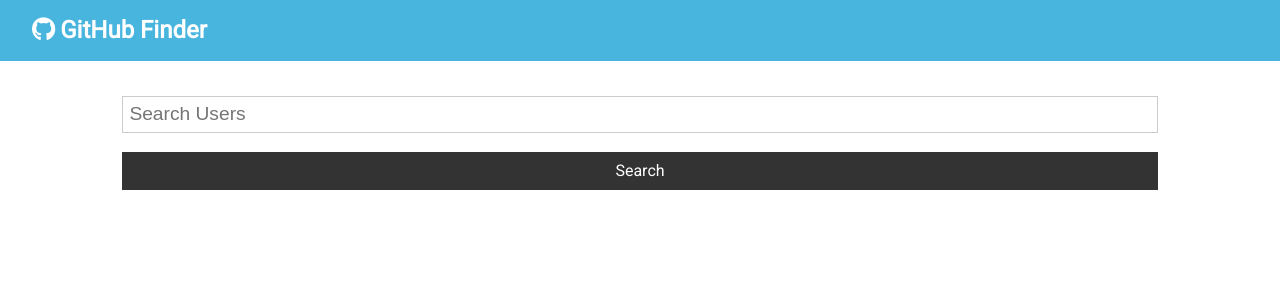
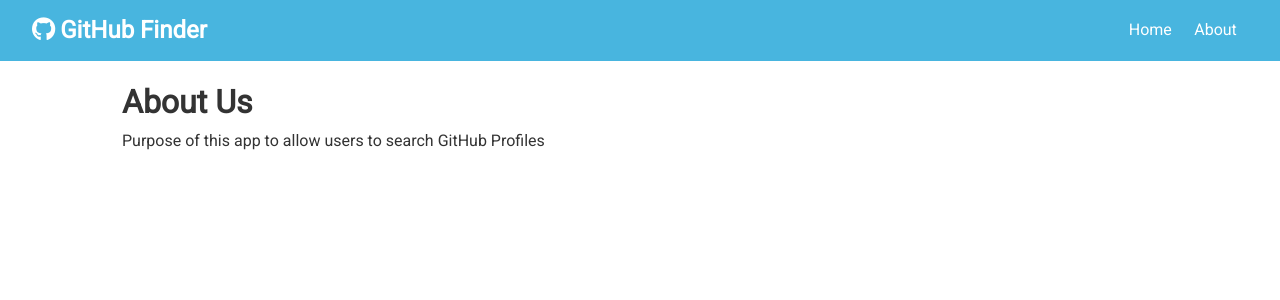
Before and after one commit to yousuf550/GitHub-Finder, a React (Create React App) app: page /about in a window 1280 px wide. Shown: the top 300 px of the page. Built offline with nearby package versions, Linux system fonts and the light colour scheme.

Commit message:
Create About & Update Routing
Create Static About component & set routing in App.js

```diff
--- a/src/App.js
+++ b/src/App.js
@@ -1,22 +1,19 @@
-import React from 'react'
-import {
-  BrowserRouter,
-  Routes,
-  Route,
-} from "react-router-dom";
-import './App.css'
-import Navbar from './components/layouts/Navbar'
-import Users from './components/users/Users'
-import axios from 'axios'
-import Search from './components/users/Search'
-import Alert from './components/layouts/Alert'
+import React, { Fragment } from "react";
+import { BrowserRouter, Routes, Route } from "react-router-dom";
+import "./App.css";
+import Navbar from "./components/layouts/Navbar";
+import Users from "./components/users/Users";
+import axios from "axios";
+import Search from "./components/users/Search";
+import Alert from "./components/layouts/Alert";
+import About from "./components/pages/About";
 
 class App extends React.Component {
   state = {
     users: [],
     loading: false,
     alert: null,
-  }
+  };
 
   // Comment out below code we didnt need any more, this simple calling users api to show data
   // async componentDidMount() {
@@ -29,29 +26,37 @@ class App extends React.Component {
 
   // This function is called from the search component by passing props up
   searchUsers = async (text) => {
-    this.setState({ loading: true })
+    this.setState({ loading: true });
     const res = await axios.get(
-      `https://api.github.com/search/users?q=${text}&client_id=${process.env.REACT_APP_GITHUB_CLIENT_ID}&client_secret=${process.env.REACT_APP_GITHUB_CLIENT_SECRET}`,
-    )
-    this.setState({ users: res.data.items, loading: false })
-  }
+      `https://api.github.com/search/users?q=${text}&client_id=${process.env.REACT_APP_GITHUB_CLIENT_ID}&client_secret=${process.env.REACT_APP_GITHUB_CLIENT_SECRET}`
+    );
+    this.setState({ users: res.data.items, loading: false });
+  };
 
   // This function is called from the search component to clear users froms state
-  clearUsers = () => this.setState({ users: [], loading: false })
+  clearUsers = () => this.setState({ users: [], loading: false });
 
   // This function is called from the search component to raise alert for empty text field
   setAlert = (msg, type) => {
-    this.setState({ alert: { msg, type } })
+    this.setState({ alert: { msg, type } });
     // Remove the alert msg after 5 seconds
-    setTimeout(() => this.setState({ alert: null }), 3000)
-  }
+    setTimeout(() => this.setState({ alert: null }), 3000);
+  };
 
   render() {
-    const { users, loading } = this.state
+    const { users, loading } = this.state;
     return (
-      <div className="App">
+      <BrowserRouter>
+        <Routes>
+
+          {/* Route for the Home Page */}
+          <Route
+            exact
+            path='/'
+            element={
+              <Fragment>
                 <Navbar />
-        <div className="container">
+                <div className='container'>
                   <Alert alert={this.state.alert} />
                   <Search
                     searchUsers={this.searchUsers}
@@ -61,9 +66,25 @@ class App extends React.Component {
                   />
                   <Users loading={loading} users={users} />
                 </div>
-      </div>
-    )
+              </Fragment>
+            }
+          />
+
+          {/* Route for the About Page */}
+          <Route
+            exact
+            path='/about'
+            element={
+              <Fragment>
+                <Navbar />
+                <About />
+              </Fragment>
+            }
+          />
+        </Routes>
+      </BrowserRouter>
+    );
   }
 }
 
-export default App
+export default App;
--- a/src/components/layouts/Navbar.js
+++ b/src/components/layouts/Navbar.js
@@ -1,13 +1,22 @@
 import React from "react";
 import PropTypes from "prop-types";
+import { Link } from "react-router-dom";
 
 const Navbar = (props) => {
   return (
     <nav className='navbar bg-primary'>
       <h1>
-        <i className={props.icon} style={{marginRight: "5px"}}></i>
+        <i className={props.icon} style={{ marginRight: "5px" }}></i>
         {props.title}
       </h1>
+      <ul>
+        <li>
+          <Link to='/'>Home</Link>
+        </li>
+        <li>
+          <Link to='/about'>About</Link>
+        </li>
+      </ul>
     </nav>
   );
 };
--- /dev/null
+++ b/src/components/pages/About.js
@@ -0,0 +1,12 @@
+import React from "react";
+
+const About = () => {
+  return (
+    <div className="container">
+      <h1>About Us</h1>
+      <p>Purpose of this app to allow users to search GitHub Profiles</p>
+    </div>
+  );
+};
+
+export default About;
```
Lines whose indentation alone changed are shown as unchanged.
